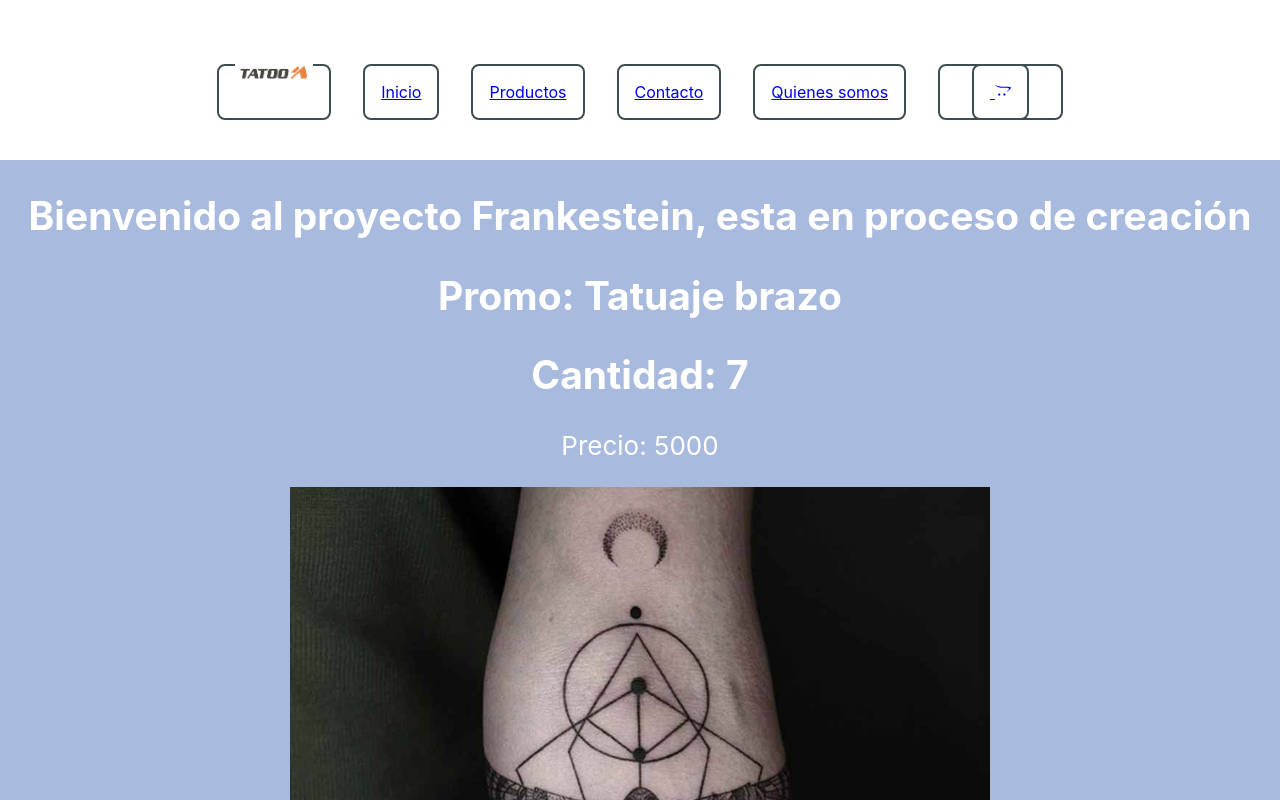
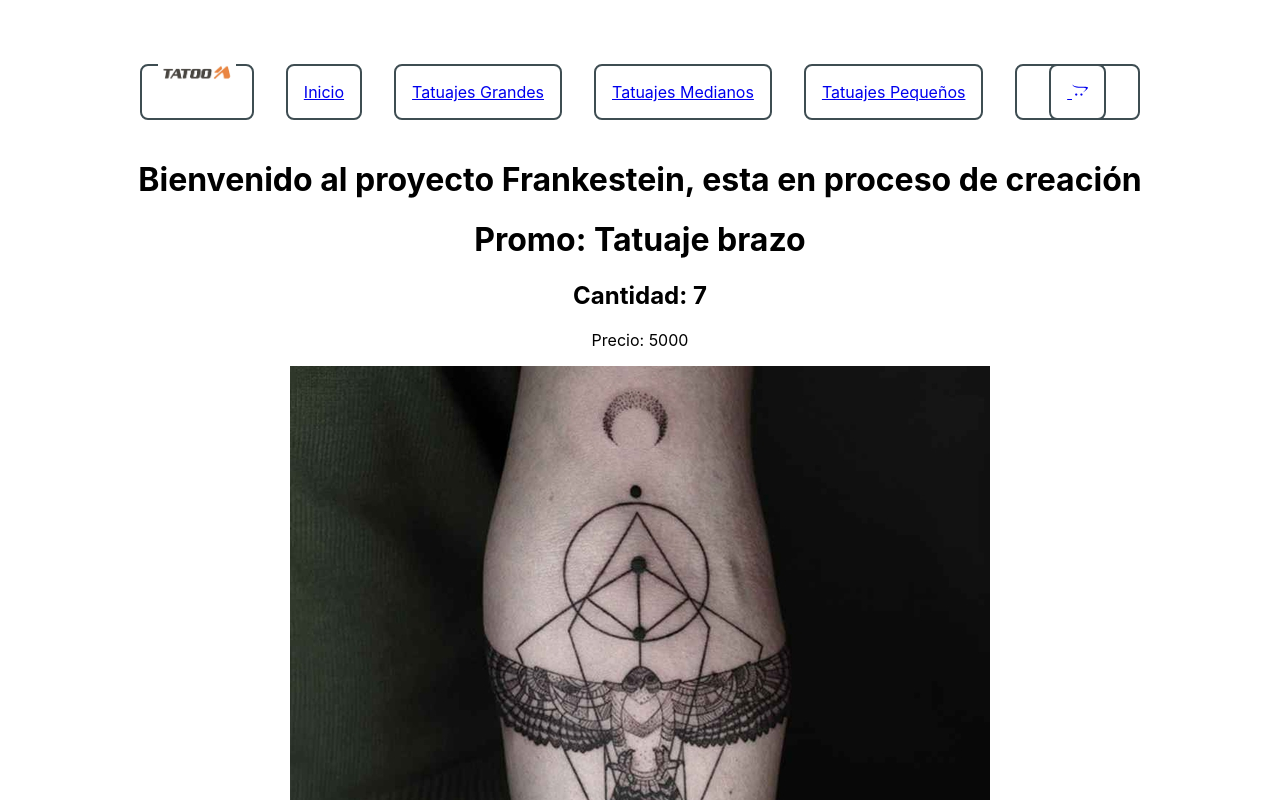
Before and after one commit to BrianEZM/reactJsCoder, a React (Create React App) app: page / in a window 1280 px wide. Shown: the top 800 px of the page. Built offline with nearby package versions, Linux system fonts and the light colour scheme.

Commit message:
laburando la navegacion v1

```diff
--- a/src/App.js
+++ b/src/App.js
@@ -5,13 +5,18 @@
 // import { CustomButton } from './componentes/CustomButton/CustomButton';
 import { ItemCount } from './componentes/ItemCount/ItemCount'
 import { ItemDetailContainer } from './componentes/ItemDetailContainer/ItemDetailContainer';
-import { BrowserRouter } from 'react-router-dom';
+import { Cart } from './componentes/Cart/Cart';
+import { BrowserRouter, Routes, Route } from 'react-router-dom';
 
-function App() {
+
+
+
+
+const App = () => {
 
   const greeting = "Bienvenido al proyecto Frankestein, esta en proceso de creación";
 
-  const categoriasMenu = [{id:1, link:"Inicio", route:"/categorias/Inicio"},{id:2,link:"Productos", route:"/categorias/productos",},{id:3, link:"Contacto", route:"/categorias/contacto"}, {id:4, link:"Quienes somos", route:"/categorias/quienesSomos"}];
+
 
   const onAdd = (contador) => {
     console.log(`Agregaste ${contador} productos`)
@@ -21,15 +26,22 @@
 
     <BrowserRouter>
       <div className="App">
-      <NavBar categoriasMenu={categoriasMenu}/>
+        <NavBar />
+
+        <Routes>
+
+            <Route path="/" element={<ItemListContainer greeting={greeting}/>} />
+            <Route path="/categoriaMenu/:id" element={<ItemListContainer greeting={greeting}/>}/>
+            {/* <Route path="/producto:id" element={ <ItemDetailContainer />}/> */}
+            <Route path="/cart" element={<Cart />}/>
+            {/* <Route path="*" element={<Error404 />}/> */}
+
+        </Routes>
+
+  {/* <>
         <header className="App-header">
-        <section>
-          <ItemListContainer name={greeting}/>
-        </section>
+          <section>      </section>       </header>*/}
 
-        <section>
-          <ItemDetailContainer />
-        </section>
           <div>
             <ItemCount stock={10} initial={1} onAdd={onAdd}/>
           </div>
@@ -38,11 +50,10 @@
             <CustomButton title="VER DETALLE"/>
           </div> */}
 
-        <p>
+          {/* <p>
             Keep moving forward!
           </p>
-
-      </header>
+    */}
       </div>
     </BrowserRouter>
   );
--- /dev/null
+++ b/src/componentes/Cart/Cart.js
@@ -0,0 +1,10 @@
+
+
+export const Cart = () => {
+
+    return (
+        <>
+            <h1>Soy un Cart con informacion de compras</h1>
+        </>
+    )
+}
--- a/src/componentes/ItemDetailContainer/ItemDetail/ItemDetail.js
+++ b/src/componentes/ItemDetailContainer/ItemDetail/ItemDetail.js
@@ -10,7 +10,7 @@
                 <h1>Promo DETALLADA: {props.title}</h1>
                 <h2>Cantidad DETALLADA: {props.stock}</h2>
                 <p>Precio DETALLADO: {props.price}</p>
-                <img src={props.imag}/>
+                <img src={props.imag} alt="imagenMuestra"/>
                 <h4>Caracteristicas DETALLADA: {props.detalles}</h4>
             </div>
 
--- a/src/componentes/ItemList/Item/Item.js
+++ b/src/componentes/ItemList/Item/Item.js
@@ -1,6 +1,6 @@
 
 
-export const Item = ({key,title,stock,price,imag}) => {
+export const Item = ({title,stock,price,imag}) => {
 
 
     return (
--- a/src/componentes/ItemListContainer/CartWidget.js
+++ b/src/componentes/ItemListContainer/CartWidget.js
@@ -5,7 +5,7 @@
 
     return (
 
-        <Link to='#'> <FaOpencart/> </Link>
+        <Link to='/cart'> <FaOpencart/> </Link>
 
     );
 };
--- a/src/componentes/ItemListContainer/ItemListContainer.js
+++ b/src/componentes/ItemListContainer/ItemListContainer.js
@@ -1,14 +1,16 @@
 import { useEffect, useState } from 'react';
-import { ItemList } from '../ItemList/ItemList'
+import { useParams } from 'react-router-dom';
+import { ItemList } from '../ItemList/ItemList';
+
 
 // USAR MAP PARA RENDERIZAR EL ARRAY "PRODUCTOS" (KEY, ID)
 // DAR MENSAJE AL USUARIO MIENTRAS SE RENDERIZA EL ARRAY "PRODUCTOS"
 
 
 const productosIniciales = [
-    {title: "Tatuaje brazo", id: 1, price: 5000, stock: 7, imag: "imgs/tatuajeBrazo.jpg"},
-    {title: "Tatuaje pierna", id: 2, price: 6000, stock: 5, imag: "imgs/tatuajePierna.jpg"},
-    {title: "Tatuaje espalda", id: 3, price: 7000, stock: 3, imag: "imgs/tatuajeEspalda.jpg"},
+    {title: "Tatuaje brazo", categoria: "grandes", id: 1, price: 5000, stock: 7, imag: "imgs/tatuajeBrazo.jpg"},
+    {title: "Tatuaje pierna", categoria: "medianos", id: 2, price: 6000, stock: 5, imag: "imgs/tatuajePierna.jpg"},
+    {title: "Tatuaje espalda", categoria: "pequeños", id: 3, price: 7000, stock: 3, imag: "imgs/tatuajeEspalda.jpg"},
 ];
 
 const promesa1 = new Promise ((res, rej) => {
@@ -17,15 +19,19 @@
 },3000)
 });
 
-export const ItemListContainer = ({name}) => {
+export const ItemListContainer = ({greeting}) => {
 
     const [productos, setProductos] = useState([]);
     const [loading, setLoading] = useState(false);
+
+    const {categoria} = useParams();
+    console.log(categoria);
 
 
     useEffect(() => {
         setLoading(true)
         promesa1.then((productos) => {
+        // ACA VA EL FILTER O FIND
         setProductos(productos);
         })
         .catch(() => {
@@ -37,7 +43,8 @@
 
     return (
         <>
-            <h1> {name} </h1>
+            <h1> {greeting} </h1>
+
             {loading ? <p>Loading, es decir ESPERE POR FAVOR</p> :
             <ItemList productos={productos}/> }
 
--- a/src/componentes/NavBar/NavBar.js
+++ b/src/componentes/NavBar/NavBar.js
@@ -3,14 +3,23 @@
 import logo from "../../imgMarca/marcaTat.jpg";
 import "./NavBar.css";
 
-export const NavBar = ({categoriasMenu}) => {
+export const NavBar = () => {
 
+  const categoriaMenu = [
+    {id:1, link:"Inicio", route:"/"},
+    {id:2, link:"Tatuajes Grandes", route:"/categoria/grandes",},
+    {id:3, link:"Tatuajes Medianos", route:"/categoria/medianos"},
+    {id:4, link:"Tatuajes Pequeños", route:"/categoria/pequeños"}
+  ];
 
   return (
         <>
           <nav className="navbar1">
-            <Link to="#"><img src={logo} alt="" /></Link>
-            {categoriasMenu.map((element)=>{
+            <Link to="/">
+              <img src={logo} alt="logotipo" />
+            </Link>
+
+            {categoriaMenu.map((element)=>{
             return <NavLink  key={element.id} to={element.route}>{element.link}</NavLink>
             })}
 
@@ -20,7 +29,9 @@
           <Link to='#'>{props.links[2]}</Link>
           <Link to='#'>{props.links[3]}</Link>
            */}
-           <NavLink to="/cart"><CartWidget /></NavLink>
+           <NavLink to="/cart">
+                <CartWidget />
+           </NavLink>
 
           </nav>
         </>
```
Lines whose indentation alone changed are shown as unchanged.
